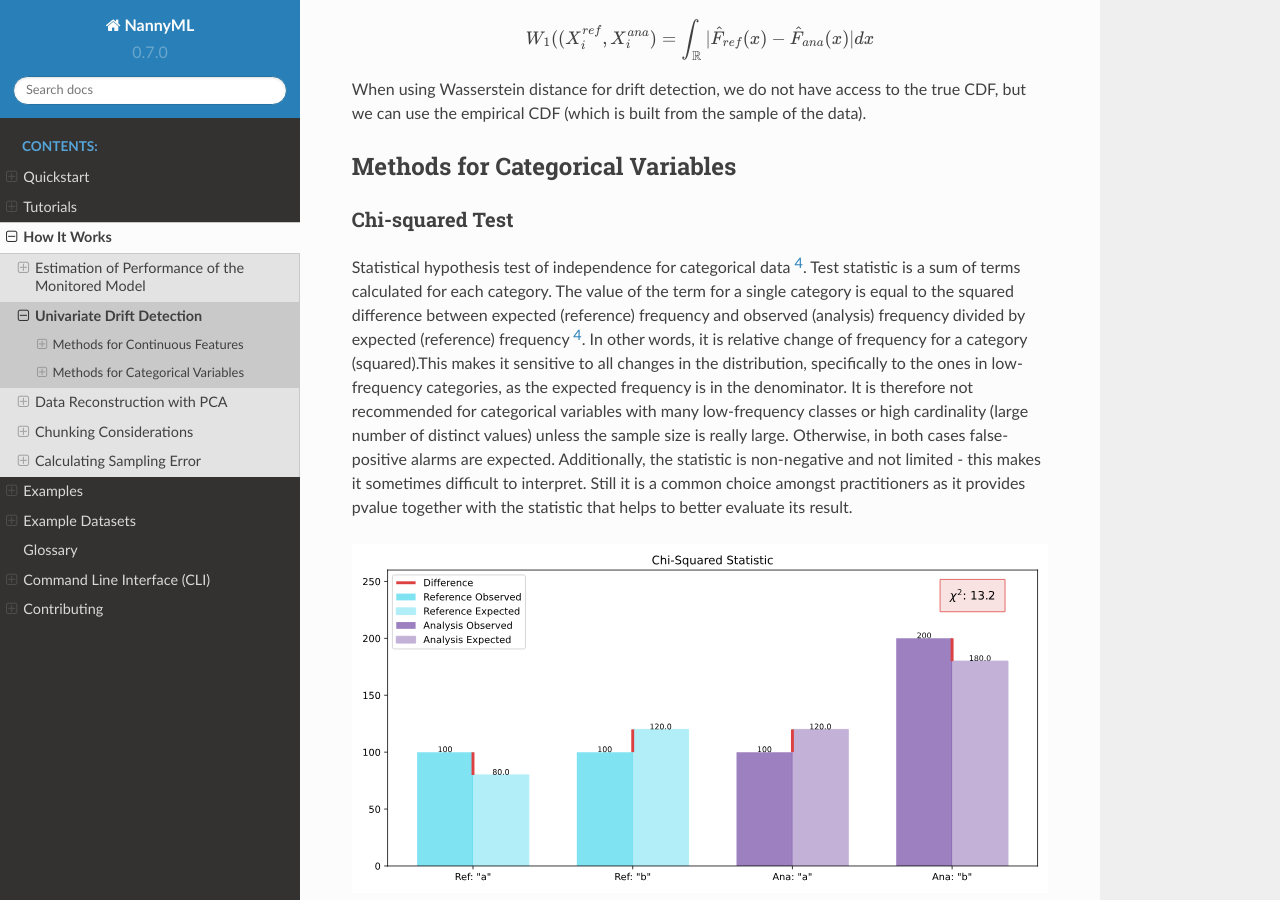
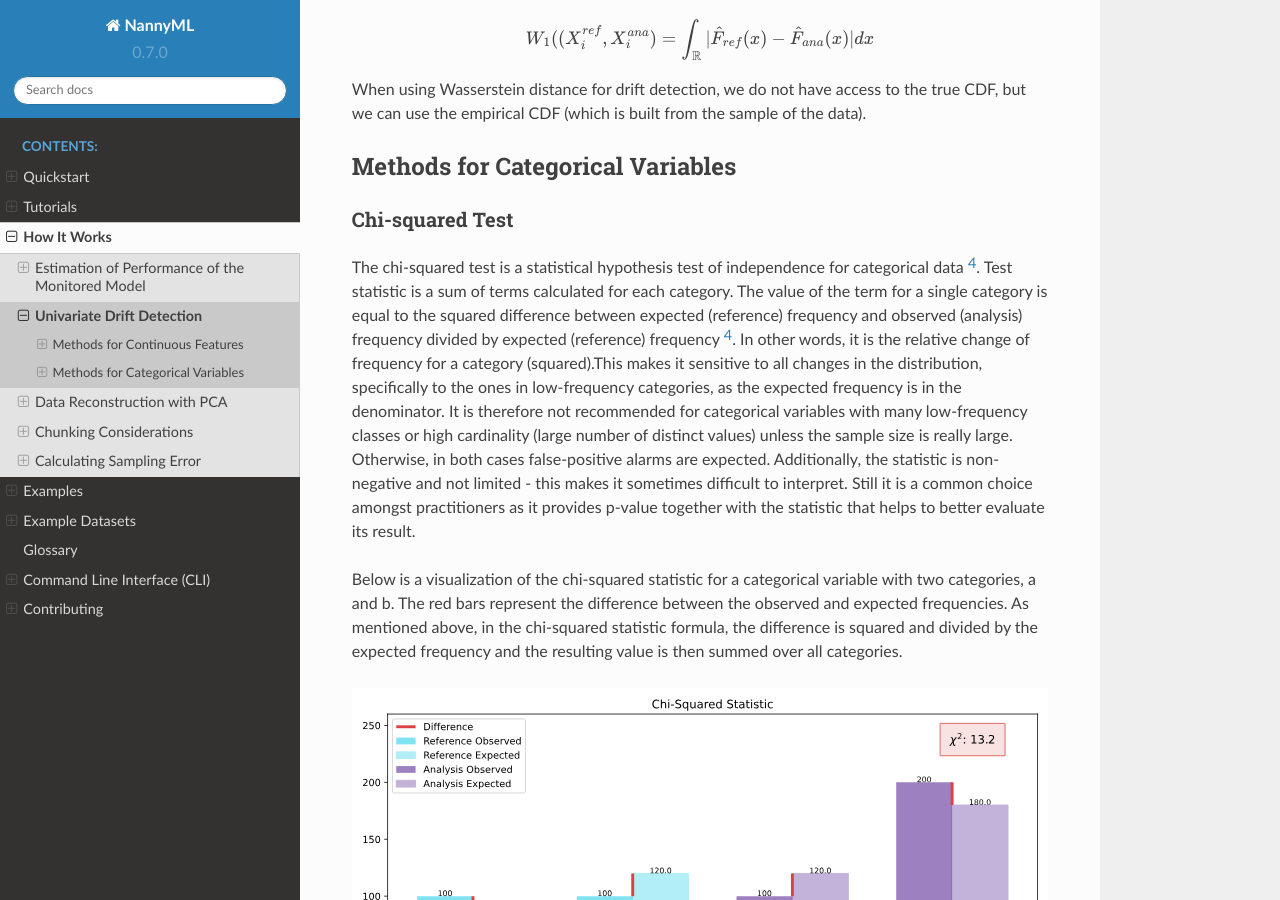
Before and after one commit to NannyML/nannyml, a Sphinx documentation site: the page built from docs/how_it_works/univariate_drift_detection.rst, in a window 1280 px wide and 900 px high, scrolled down 2645 px. Built offline with Sphinx 7.4.7 and the Read the Docs theme 2.0.0, drawn with Linux system fonts in a browser that asks for light colours; pages that are not in the unit, such as notebooks, are missing from menus.

Commit message:
Small updates to chi2

```diff
--- a/docs/how_it_works/univariate_drift_detection.rst
+++ b/docs/how_it_works/univariate_drift_detection.rst
@@ -119,17 +119,20 @@ Methods for Categorical Variables
 Chi-squared Test
 ................
 
-Statistical hypothesis test of independence for categorical data [4]_. Test statistic is a sum of terms calculated
+The chi-squared test is a statistical hypothesis test of independence for categorical data [4]_. Test statistic is a sum of terms calculated
 for each category. The value of the term for a single category is equal to the
 squared difference between expected (reference) frequency and observed (analysis) frequency divided by expected
-(reference) frequency [4]_. In other words, it is relative change of frequency for a category (squared).This makes it
+(reference) frequency [4]_. In other words, it is the relative change of frequency for a category (squared).This makes it
 sensitive to all changes in the distribution, specifically to the ones in low-frequency categories, as the
 expected frequency is in the denominator. It is therefore not recommended for categorical variables with many
 low-frequency classes or high cardinality (large number
 of distinct values) unless the sample size is really large. Otherwise, in both cases false-positive alarms are expected.
 Additionally, the statistic is non-negative and not limited - this makes it sometimes
-difficult to interpret. Still it is a common choice amongst practitioners as it provides pvalue together with the
+difficult to interpret. Still it is a common choice amongst practitioners as it provides p-value together with the
 statistic that helps to better evaluate its result.
+
+Below is a visualization of the chi-squared statistic for a categorical variable with two categories, a and b. The red bars represent the difference between the observed and expected frequencies.
+As mentioned above, in the chi-squared statistic formula, the difference is squared and divided by the expected frequency and the resulting value is then summed over all categories.
 
 .. image:: ../_static/how-it-works-chi2.svg
     :width: 1400pt
```
